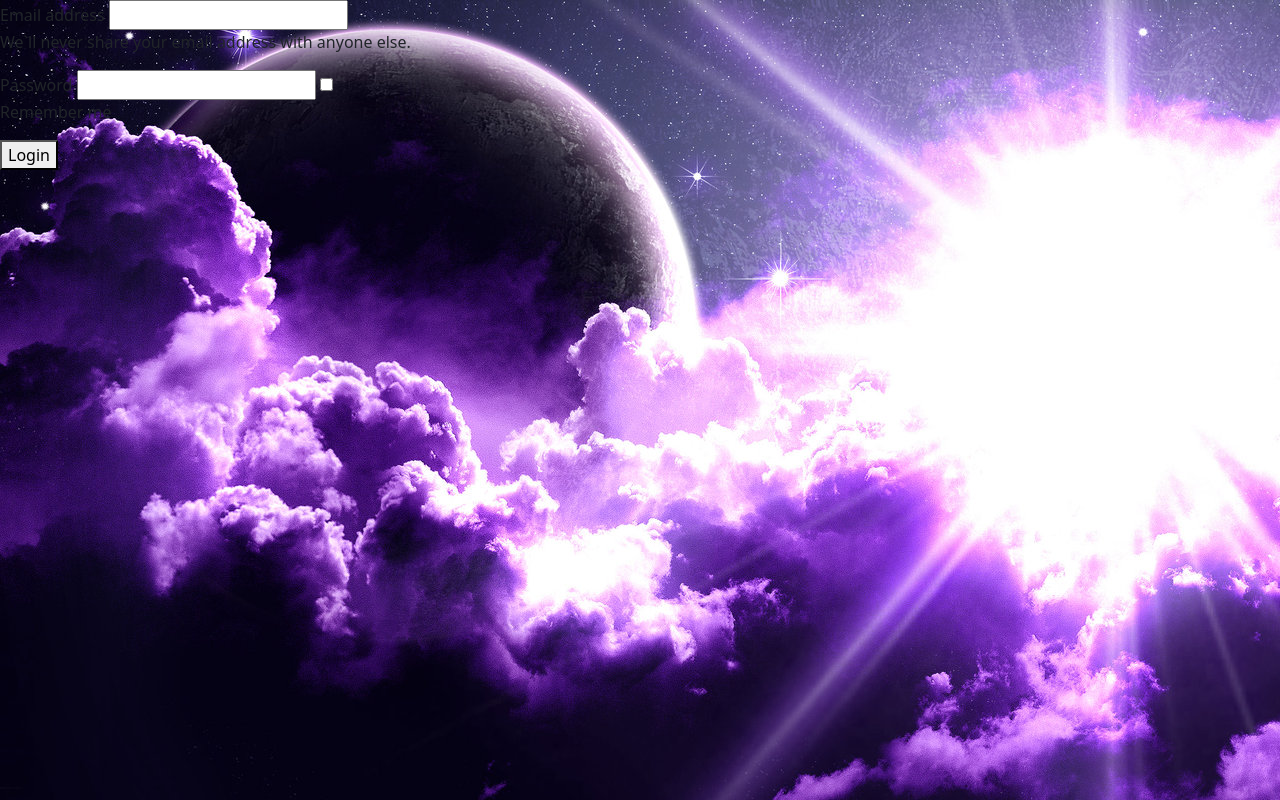
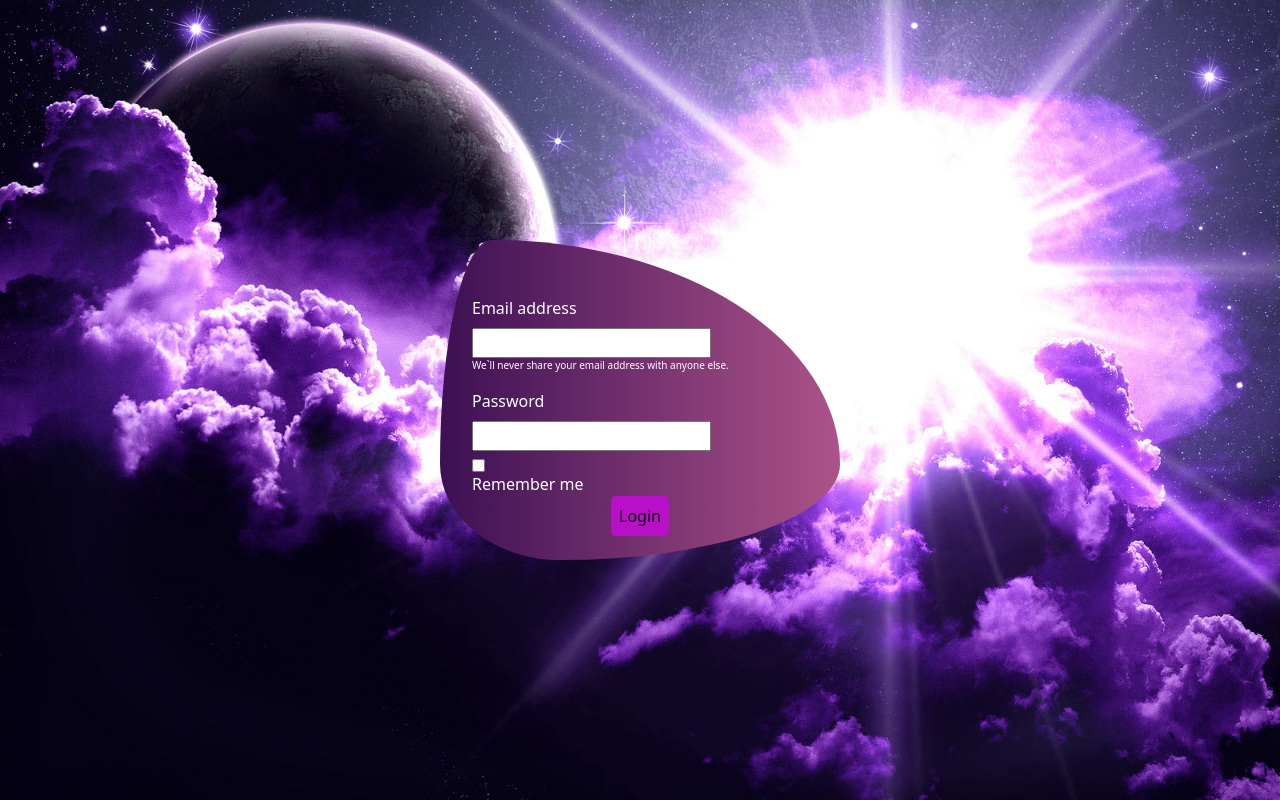
Before and after one commit to ErfanKhansari/Bootstrap_project, a website: page login.html in a window 1280 px wide. Drawn offline with Linux system fonts and the light colour scheme.

Commit message:
login style changed

```diff
--- a/login.css
+++ b/login.css
@@ -1,3 +1,69 @@
 body{
-    position: relative;
+    background-repeat: no-repeat;
+    background-size: cover;
 }
+.parent{
+    display: flex;
+    justify-content: center;
+    align-items: center;
+    height: 100vh;
+}
+
+.form{
+    min-width: 25rem;
+    background-color: rgb(0, 2, 22);
+    padding: 3.5rem 2rem ;
+    border-radius: 13% 87% 70% 30% / 70% 70% 30% 30%;
+    width: 20rem;
+    height: 20rem;
+    background: #ad5389;
+    background: -webkit-linear-gradient(to right,
+        #3c1053,
+        #ad5389);
+    background: linear-gradient(to right,
+        #3c1053,
+        #ad5389);
+
+
+
+}
+.mail-label{
+    color: rgb(255, 255, 255);
+    display: block;
+    margin-bottom: .5rem;
+}
+.small-hint{
+    color: rgb(255, 255, 255);
+    font-size: x-small;
+}
+.pass-label{
+    color: rgb(255, 255, 255);
+    display: block;
+    margin-bottom: .5rem;
+}
+.Remember{
+    color: rgb(255, 255, 255);
+    display: inline;
+
+}
+.check-input{
+    display: block;
+}
+.pass-input{
+    margin-bottom: .5rem;
+}
+.dislog{
+    display: flex;
+    justify-content: center;
+}
+.login{
+    background-color: #b90fc9;
+    display: block;
+    border: none;
+    padding: .5rem;
+    border-radius: 5px;
+}
+.login:hover{
+    color: white;
+    background-color:#560079 ;
+}
```
